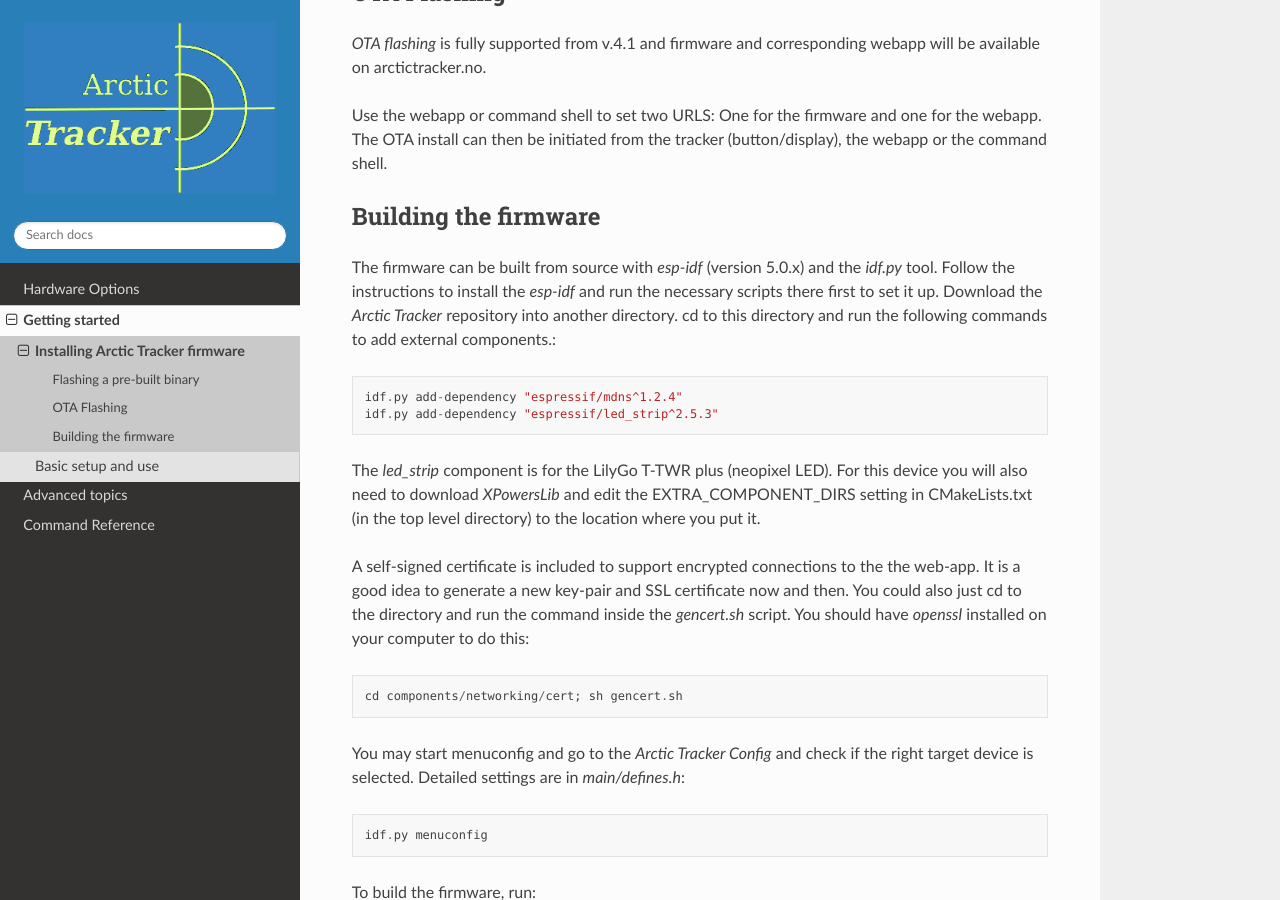
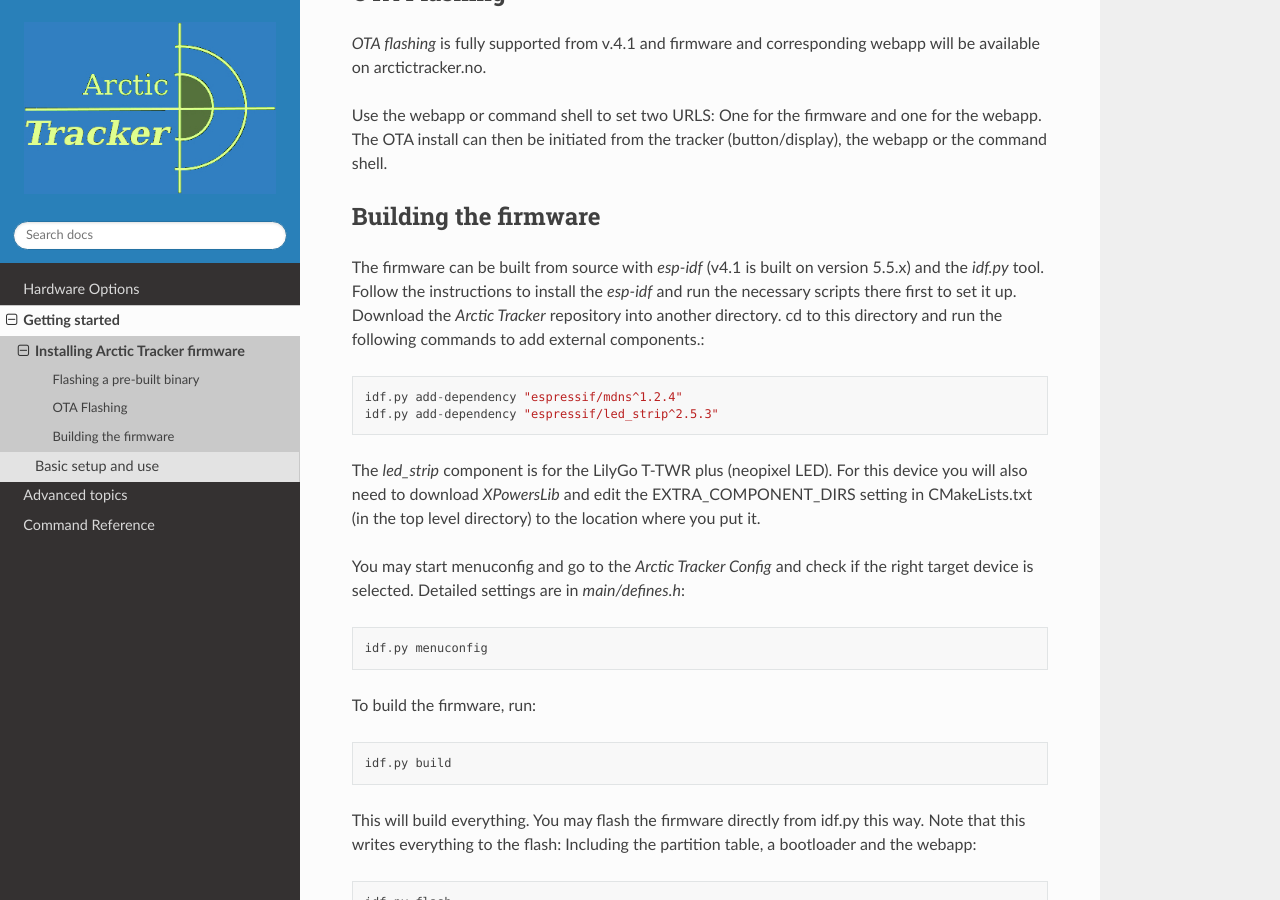
Before and after one commit to Hamlabs/ArcticTracker-docs, a Sphinx documentation site: the page built from docs/install.rst, in a window 1280 px wide and 900 px high, scrolled down 672 px. Built offline with Sphinx 7.4.7 and the Read the Docs theme 3.1.0, drawn with Linux system fonts in a browser that asks for light colours; pages that are not in the unit, such as notebooks, are missing from menus.

Commit message:
Update firmware build instructions for esp-idf version
Updated esp-idf version requirement from 5.0.x to 5.5.x for building firmware.

```diff
--- a/docs/install.rst
+++ b/docs/install.rst
@@ -20,16 +20,12 @@ Use the webapp or command shell to set two URLS: One for the firmware and one fo
 
 Building the firmware
 ---------------------
-The firmware can be built from source with *esp-idf* (version 5.0.x) and the *idf.py* tool. Follow the instructions to install the *esp-idf* and run the necessary scripts there first to set it up. Download the *Arctic Tracker* repository into another directory. cd to this directory and run the following commands to add external components.::
+The firmware can be built from source with *esp-idf* (v4.1 is built on version 5.5.x) and the *idf.py* tool. Follow the instructions to install the *esp-idf* and run the necessary scripts there first to set it up. Download the *Arctic Tracker* repository into another directory. cd to this directory and run the following commands to add external components.::
 
   idf.py add-dependency "espressif/mdns^1.2.4"
   idf.py add-dependency "espressif/led_strip^2.5.3"
 
 The *led_strip* component is for the LilyGo T-TWR plus (neopixel LED). For this device you will also need to download *XPowersLib* and edit the EXTRA_COMPONENT_DIRS setting in CMakeLists.txt (in the top level directory) to the location where you put it.
-
-A self-signed certificate is included to support encrypted connections to the the web-app. It is a good idea to generate a new key-pair and SSL certificate now and then. You could also just cd to the directory and run the command inside the *gencert.sh* script. You should have *openssl* installed on your computer to do this::
-
-  cd components/networking/cert; sh gencert.sh
 
 You may start menuconfig and go to the *Arctic Tracker Config* and check if the right target device is selected. Detailed settings are in *main/defines.h*::
 
```
